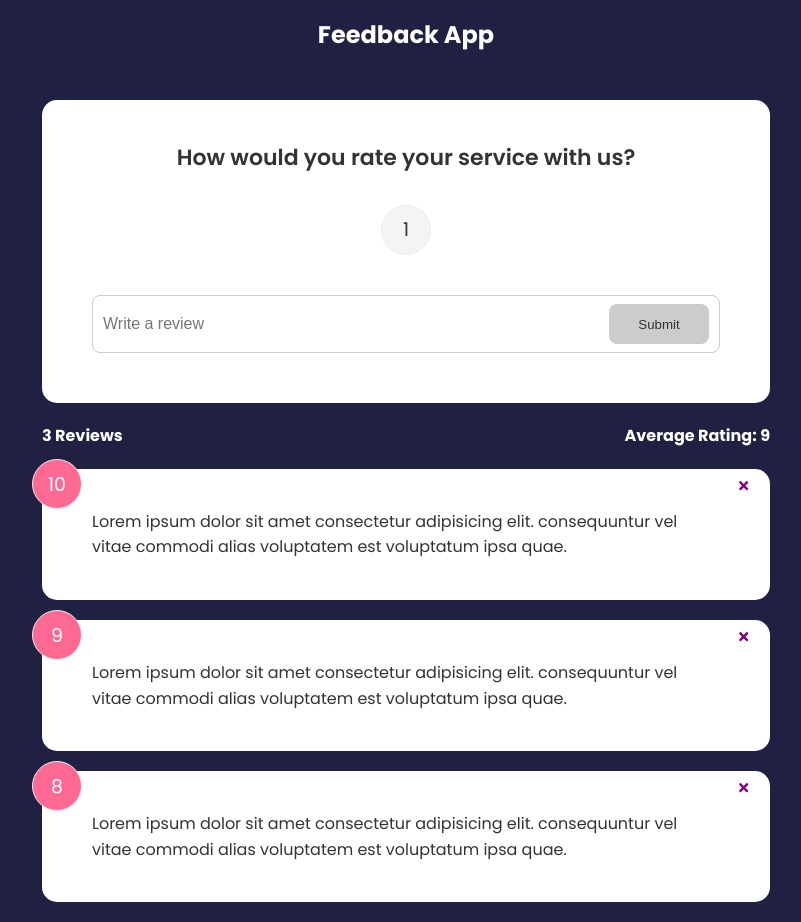
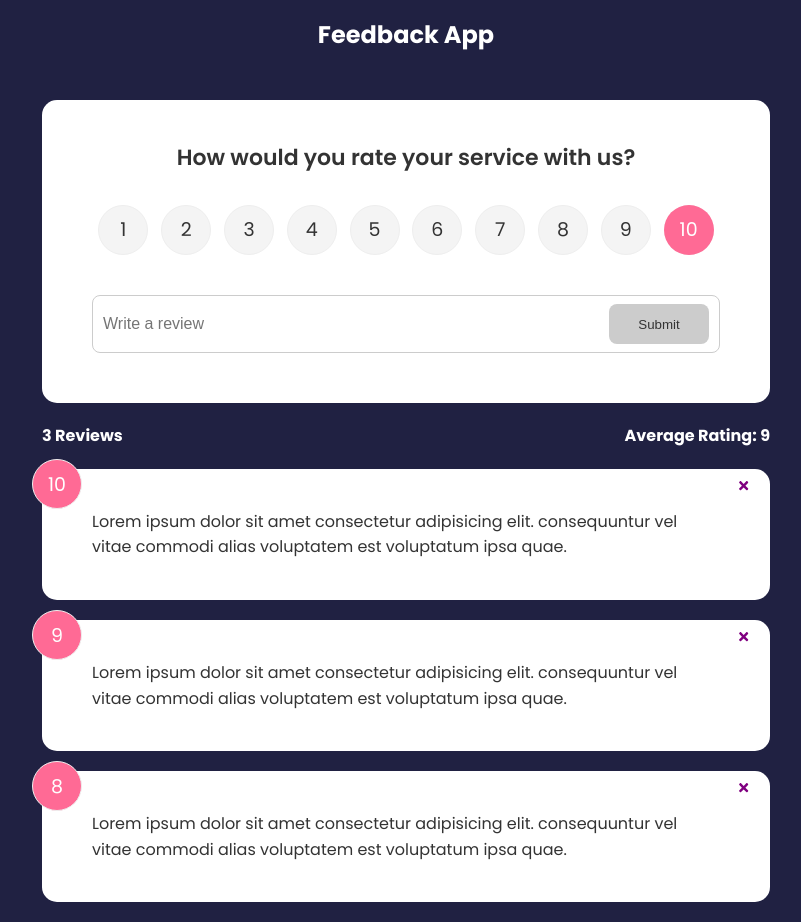
Before and after one commit to nameelza/feedback-app, a React (Create React App) app: page / in a window 1280 px wide. Shown: the whole page, without its empty margins (234-1035 px from the left). Built offline with nearby package versions, Linux system fonts and the light colour scheme.

Commit message:
RatingSelect update

```diff
--- a/src/components/FeedbackForm.jsx
+++ b/src/components/FeedbackForm.jsx
@@ -28,7 +28,7 @@ function FeedbackForm() {
     <Card>
       <form>
         <h2>How would you rate your service with us?</h2>
-        <RatingSelect />
+        <RatingSelect selected={rating} select={setRating}/>
         <div className="input-group">
           <input
             onChange={handleTextChange}
--- a/src/components/RatingSelect.jsx
+++ b/src/components/RatingSelect.jsx
@@ -1,20 +1,22 @@
-function RatingSelect() {
-  const handleChange = () => {
-    console.log("selected");
+function RatingSelect({ selected, select }) {
+  const handleChange = (e) => {
+    console.log(e.target.value);
   };
   return (
     <ul className="rating">
-      <li>
+      {[...Array(10)].map((_, i) => (
+        <li key={`rating-${i + 1}`}>
           <input
             type="radio"
-          id="num1"
+            id={`num${i + 1}`}
             name="rating"
-          value="1"
+            value={i + 1}
             onChange={handleChange}
-          selected="true"
+            checked={selected === i + 1}
           />
-        <label htmlFor="num1">1</label>
+          <label htmlFor="num1">{i + 1}</label>
         </li>
+      ))}
     </ul>
   );
 }
```
Lines whose indentation alone changed are shown as unchanged.
